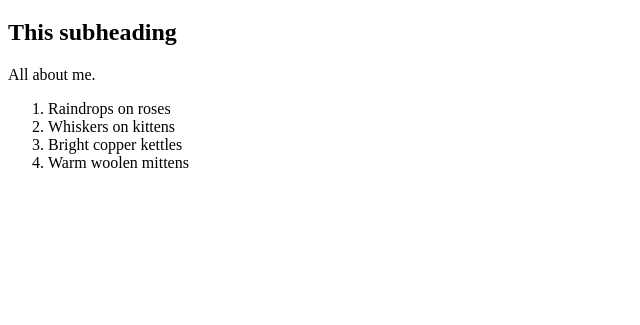
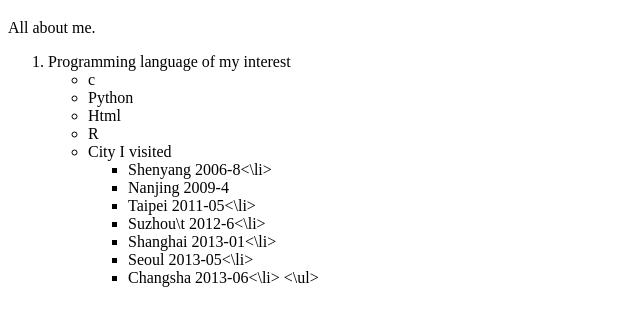
Before and after one commit to okxy/okxy.github.io, a plain HTML site: page About.htm in a window 1280 px wide. Shown: the part 61-386 px from the top of the page, without its empty margins (0-640 px from the left). Drawn offline with Linux system fonts and the light colour scheme.

Commit message:
Update About.htm

```diff
--- a/About.htm
+++ b/About.htm
@@ -5,13 +5,28 @@
 	</head>
 	<body>
     <h1>Hello World</h1>
-    <h2>This subheading</h2>
     <p>All about me.</p>
     <ol>
-			<li>Raindrops on roses</li>
-			<li>Whiskers on kittens</li>
-			<li>Bright copper kettles</li>
-			<li>Warm woolen mittens</li>
-		</ol>
+      <li>Programming language of my interest
+        <ul>
+          <li>c</li>
+          <li>Python</li>
+          <li>Html</li>
+          <li>R</li>
+			</li>
+			<li>City I visited
+			  <ul>
+   			  <li>Shenyang 2006-8<\li>
+			    <li>Nanjing 2009-4</li>
+			    <li>Taipei 2011-05<\li>
+			    <li>Suzhou\t 2012-6<\li>
+			    <li>Shanghai 2013-01<\li>
+			    <li>Seoul 2013-05<\li>
+			    <li>Changsha 2013-06<\li>
+
+			  <\ul>
+      </li>
+
+	</ol>
   </body>
 </html>
```
